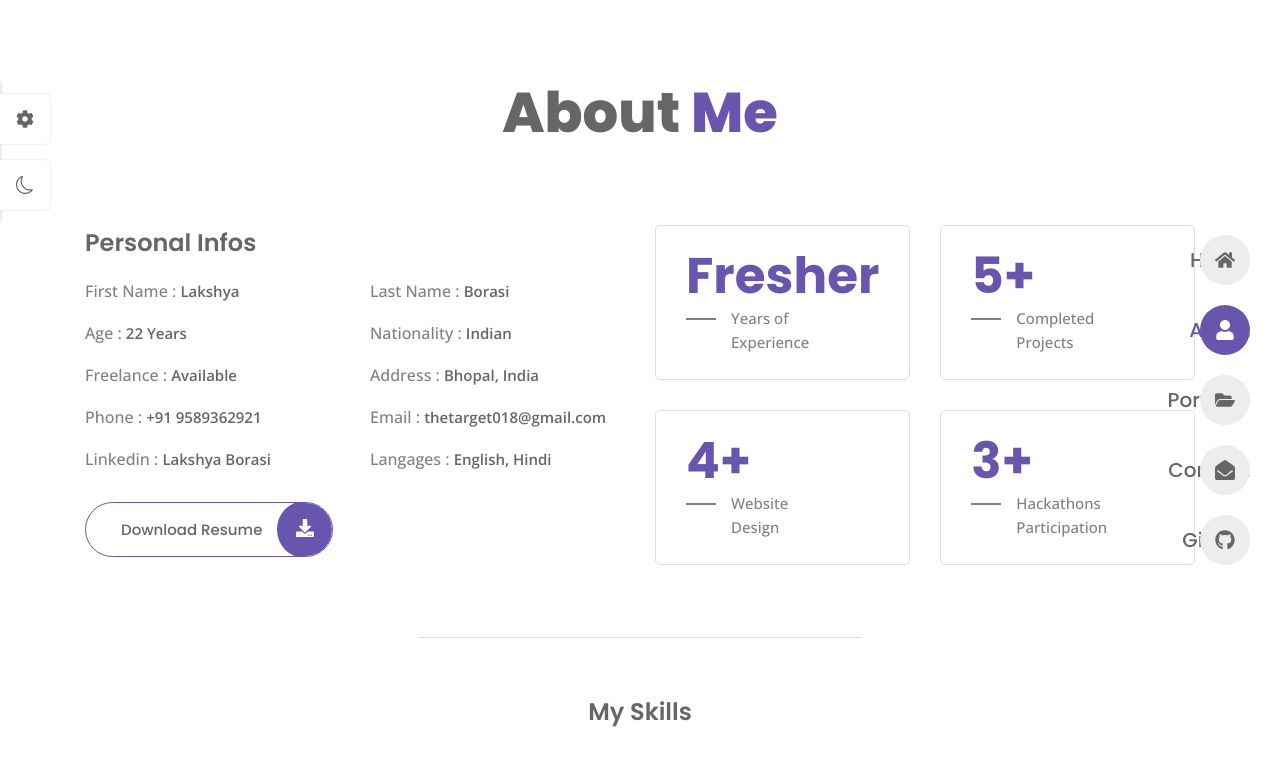
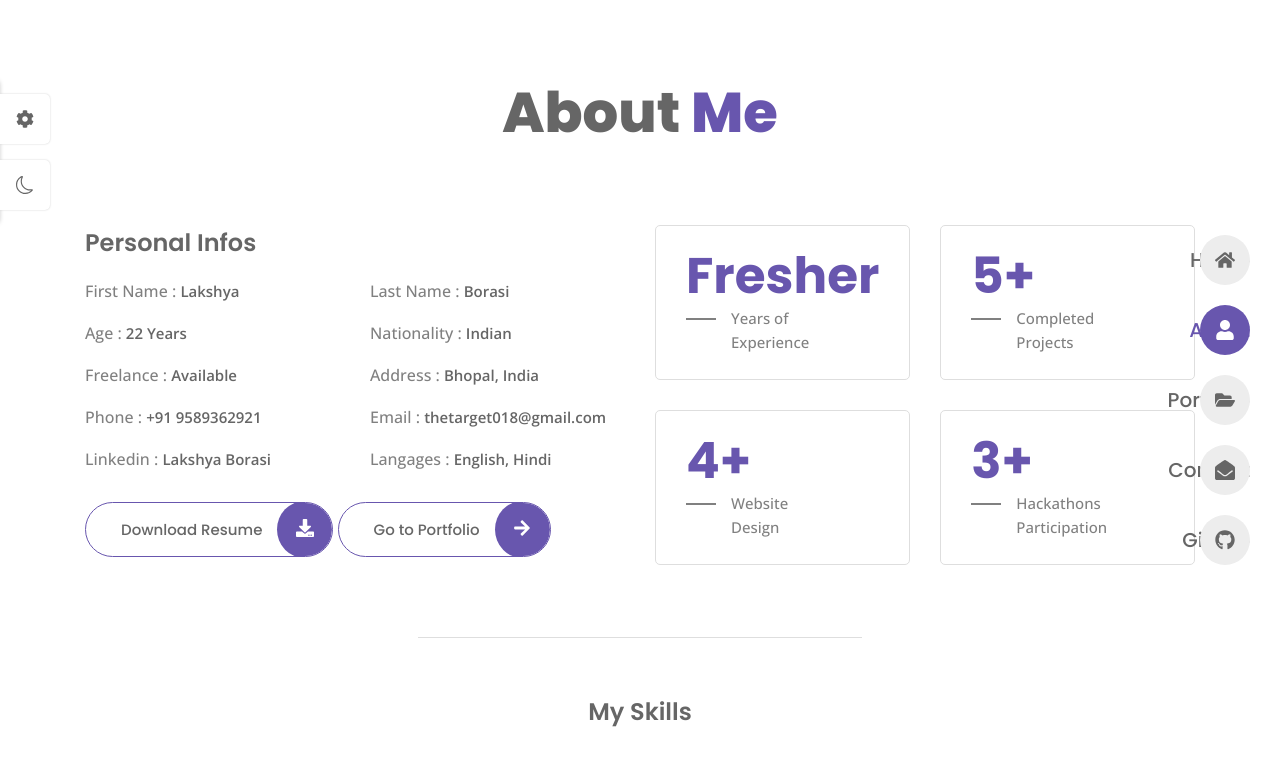
Before and after one commit to targetlakshya/Personal-Portfolio, a React (Vite) app: page /about in a window 1280 px wide. Shown: the top 777 px of the page. Built offline with nearby package versions, Linux system fonts and the light colour scheme; the HTML template or start-up script is replaced by a standard one.

Commit message:
Go to Portfolio Button Added

```diff
--- a/src/pages/about/About.jsx
+++ b/src/pages/about/About.jsx
@@ -1,9 +1,10 @@
 import React from 'react';
+import { Link } from 'react-router-dom';  // Import the Link component
+import { FaDownload, FaArrowRight } from "react-icons/fa";  // Import icons
 import Info from '../../Components/Info.jsx';
 import Stats from '../../Components/Stats';
-import { FaDownload } from "react-icons/fa";
 import CV from '../../assets/LakshyaBorasi-Resume.pdf';
-import "./about.css"
+import "./about.css";
 import Skills from '../../Components/Skills.jsx';
 import { resume } from '../../data.jsx';
 import ResumeItem from '../../Components/ResumeItem.jsx';
@@ -23,12 +24,20 @@
                         </ul>
 
                         <a href={CV} download='' className="button">Download Resume <span className="button__icon"><FaDownload /></span></a>
+
+                        {/* Add gap between buttons */}
+                        {/* <div className="button-gap"></div> */}
+
+                        {/* Add the button to navigate to the Portfolio page with an icon */}
+                        {'                           '}
+                        <Link to="/portfolio" className="button">
+                            Go to Portfolio <span className="button__icon"><FaArrowRight /></span>
+                        </Link>
                     </div>
                     <div className="stats grid">
-                    <Stats />
+                        <Stats />
                     </div>
                 </div>
-
 
             </section>
 
@@ -64,14 +73,6 @@
             <h3 className="section__subtitle subtitle__center">Education</h3>
 
             <div className="resume__container grid">
-                {/* <div className="resume__data">
-                    {resume.map((val) => {
-                        if(val.category === "experience") {
-                            return <ResumeItem key={val.id} {...val} />
-                        }
-                    })}
-                </div> */}
-
                 <div className="resume__data">
                     {resume.map((val) => {
                         if(val.category === "education") {
@@ -86,14 +87,6 @@
             <h3 className="section__subtitle subtitle__center">Position of Responsibility</h3>
 
             <div className="resume__container grid">
-                {/* <div className="resume__data">
-                    {resume.map((val) => {
-                        if(val.category === "experience") {
-                            return <ResumeItem key={val.id} {...val} />
-                        }
-                    })}
-                </div> */}
-
                 <div className="resume__data">
                     {resume.map((val) => {
                         if(val.category === "position") {
@@ -104,10 +97,8 @@
             </div>
 
             </section>
-
-
         </main>
-        );
+    );
 }
 
 export default About;
```
Also changed, not shown: src/pages/about/about.css (+21 -0 lines).
